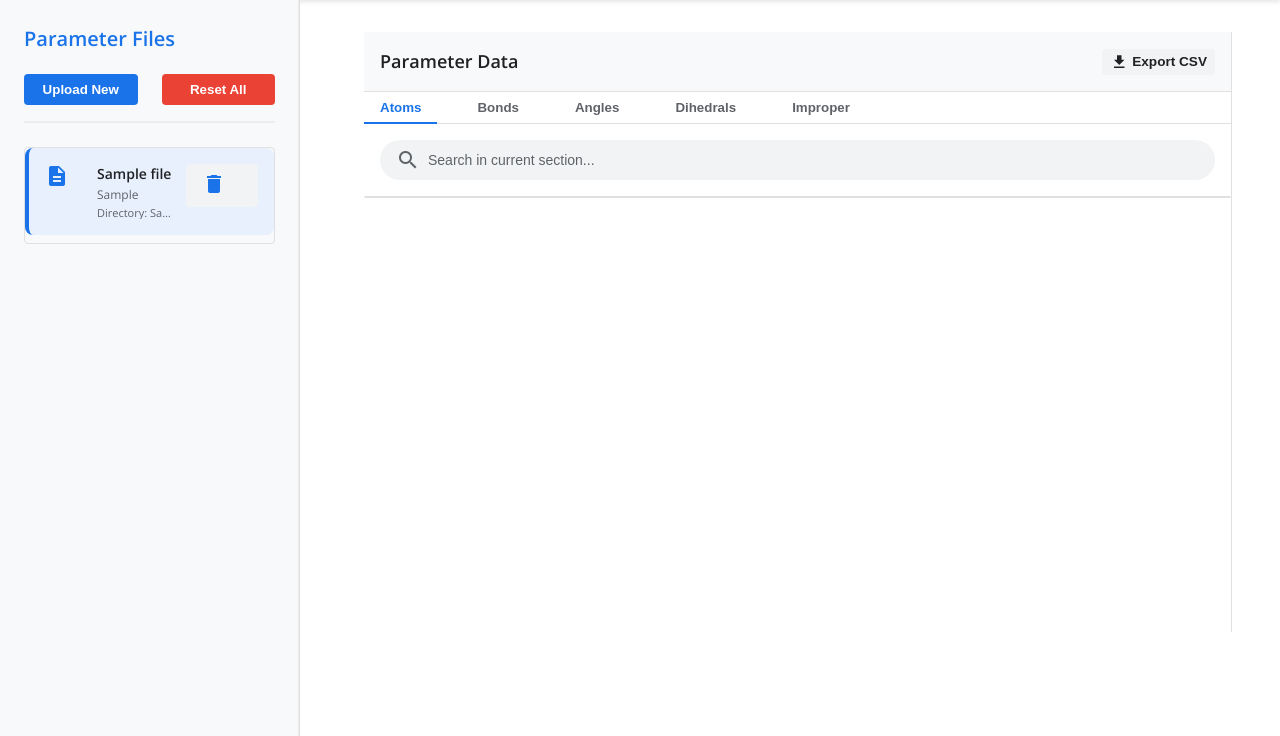
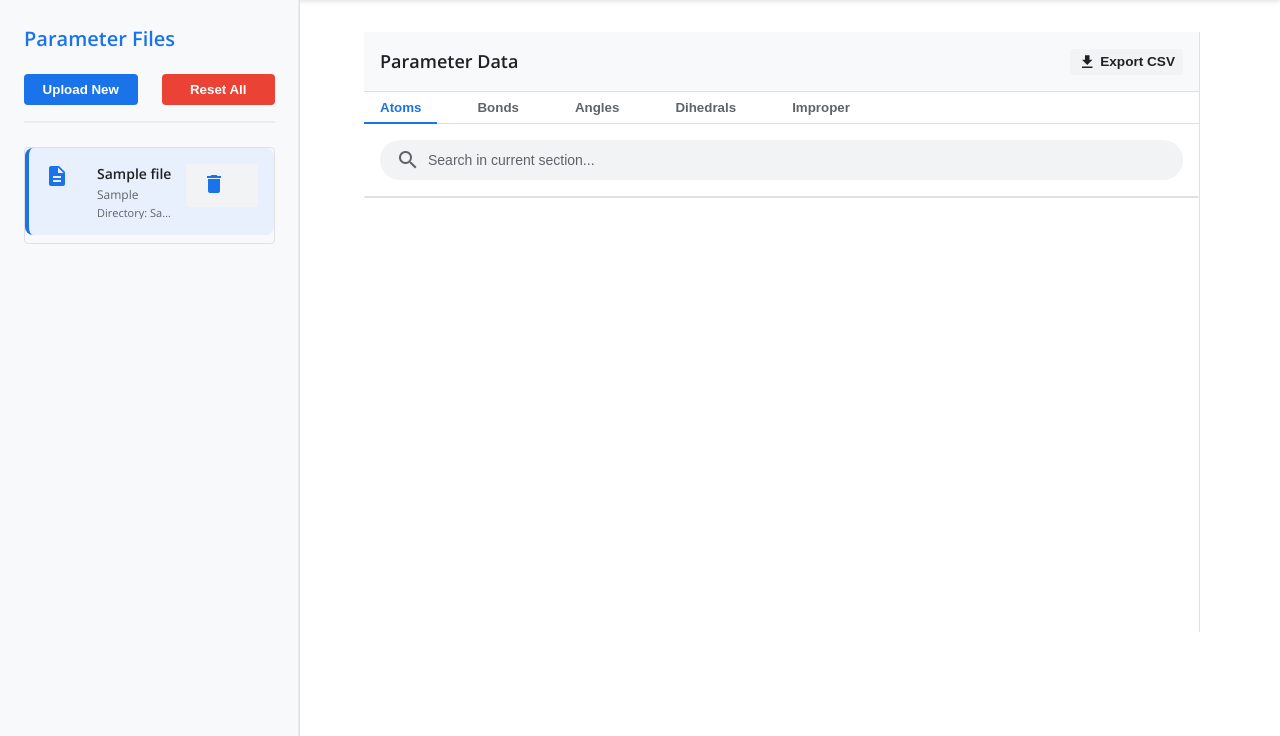
Before and after one commit to fl-sean03/CHARMM-Parameter-File-Search-Engine, a Flask app: template frontend/templates/index.html in a window 1280 px wide. Shown: the part 100-836 px from the top of the page. Run offline with Flask 3, Linux system fonts and the light colour scheme; the template is opened without the code that fills it: most values are stand-ins (such as "Sample title", 1, 10 or a date in 2020).

Commit message:
style: Add right padding to layout container to prevent tooltip cutoff

```diff
--- a/frontend/static/css/main.css
+++ b/frontend/static/css/main.css
@@ -46,7 +46,7 @@ h2 {
     display: flex;
     gap: 2rem;
     margin: 0;
-    padding: 0;
+    padding: 0 2rem 0 0;  /* Added right padding */
 }
 
 .sidebar {
```
